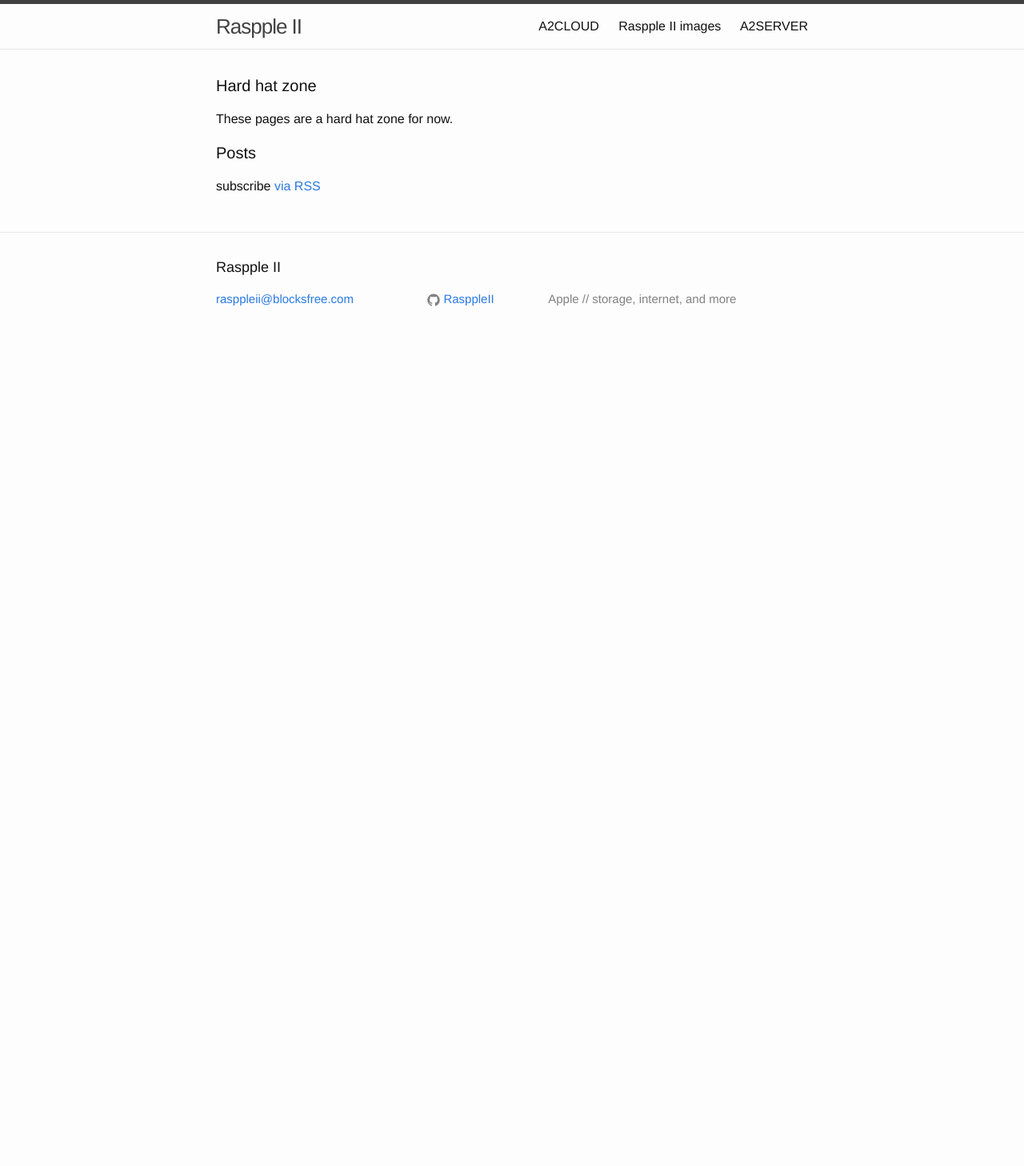
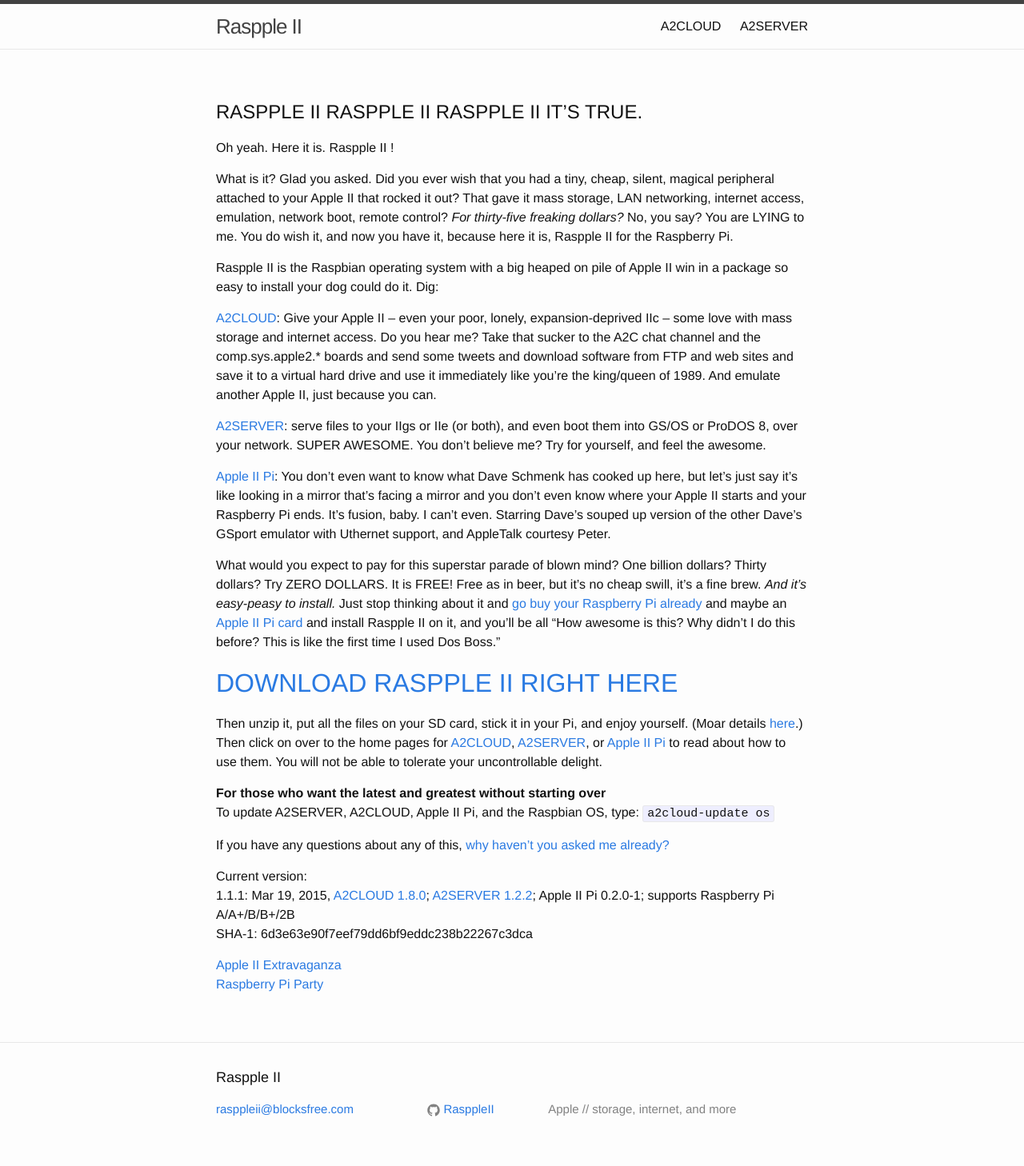
Before and after one commit to RasppleII/rasppleii.github.io, a Jekyll site: the page built from index.md, in a window 1280 px wide. Shown: the whole page at 80% size. Built offline with Jekyll 4.4.1, drawn with Linux system fonts in a browser that asks for light colours; before the commit the page ends 900 px from its top, so only the background shows below that.

Commit message:
blog.html,index.md: Rearrange files
The default Jekyll index.html is a liquid/html page that spits out a
blog based on things in _posts.  We aren't using that really, so we'll
take it out of the rotation by renaming it to blog.html, but failing to
give it a title tag in the YAML front matter.  What this does is cause
it not to generate a top-level navigation link.

rasppleii/index.md moves to index.md in its place, becoming the root
page of the Raspple II website.  On Ivan's server, that's the Apple II
Extravaganza, but as we've set up the GitHub site, Raspple II is the
unbrella.  We can adjust things as necessary.

```diff
--- a/rasppleii/index.md
+++ b/index.md
@@ -1,6 +1,5 @@
 ---
 layout: page
-title: Raspple II images
 
 ---
 
```
Also changed, not shown: blog.html (renamed from index.html).
